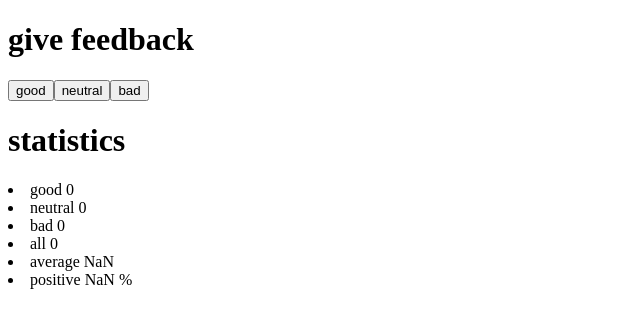
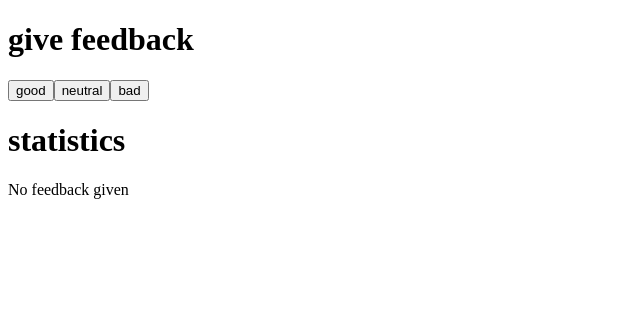
Before and after one commit to dennishemken/part1, a React (Vite) app: page / in a window 1280 px wide. Shown: the top 328 px of the page, without its empty margins (0-640 px from the left). Built offline with nearby package versions, Linux system fonts and the light colour scheme.

Commit message:
Exercise 1.8

```diff
--- a/src/App.jsx
+++ b/src/App.jsx
@@ -1,4 +1,28 @@
 import { useState } from 'react'
+
+const Statistics = (props) => {
+  if (props.good === 0 && props.neutral === 0 && props.bad === 0) {
+    return (
+      <div>
+        No feedback given
+      </div>
+    )
+  }
+  return (
+    <div>
+      <table>
+        <tbody>
+        <li>good {props.good}</li>
+      <li>neutral {props.neutral}</li>
+      <li>bad {props.bad}</li>
+      <li>all {props.good + props.neutral + props.bad}</li>
+      <li>average {(props.good - props.bad) / (props.good + props.neutral + props.bad)}</li>
+      <li>positive {(props.good / (props.good + props.neutral + props.bad)) * 100} %</li>
+        </tbody>
+      </table>
+    </div>
+  )
+}
 
 const App = () => {
   // save clicks of each button to its own state
@@ -13,12 +37,7 @@ const App = () => {
       <button onClick={() => setNeutral(neutral + 1)}>neutral</button>
       <button onClick={() => setBad(bad + 1)}>bad</button>
       <h1>statistics</h1>
-      <li>good {good}</li>
-      <li>neutral {neutral}</li>
-      <li>bad {bad}</li>
-      <li>all {good + neutral + bad}</li>
-      <li>average {(good - bad) / (good + neutral + bad)}</li>
-      <li>positive {(good / (good + neutral + bad)) * 100} %</li>
+      <Statistics good={good} neutral={neutral} bad={bad} />
     </div>
   )
 }
```
